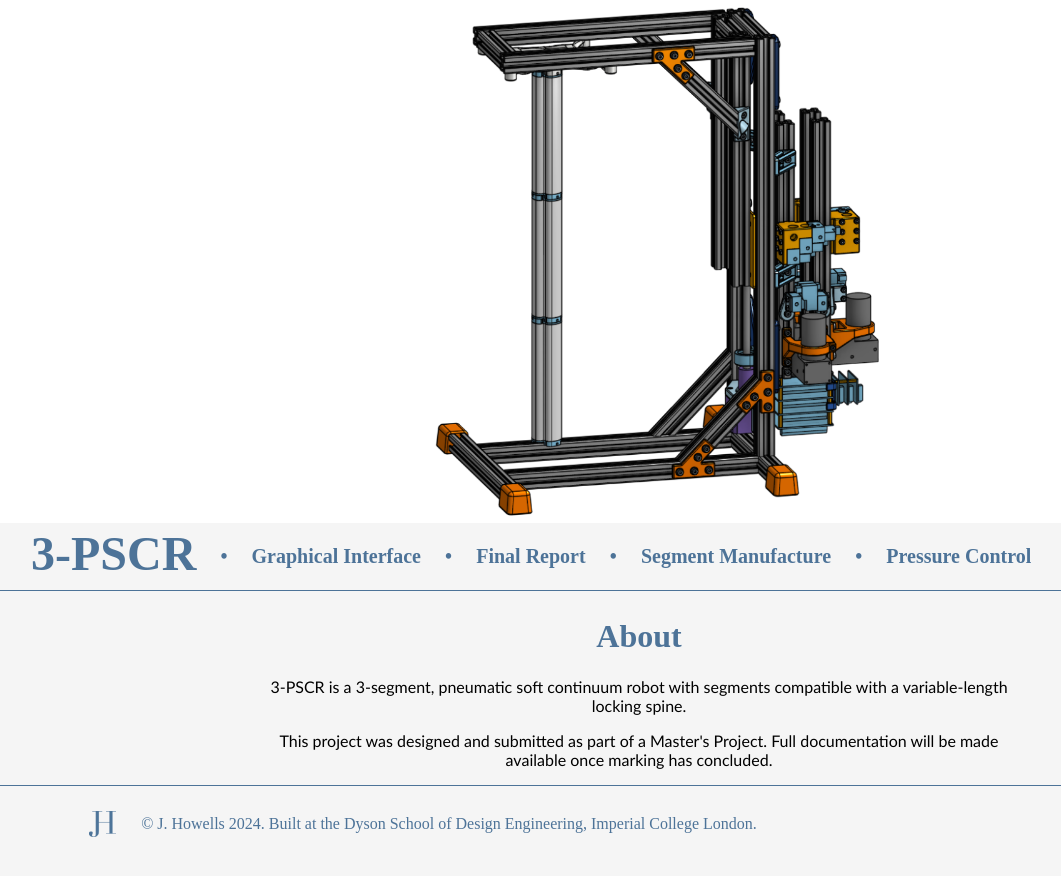
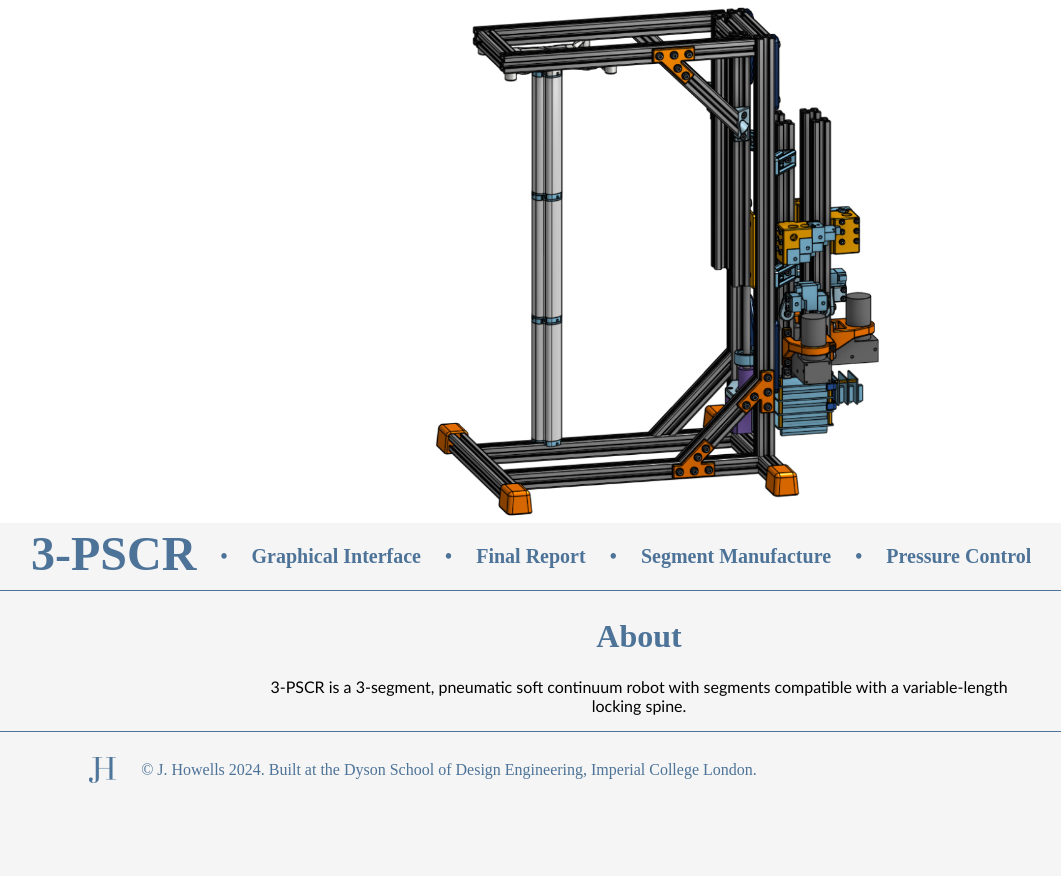
Before and after one commit to 3-PSCR/3-PSCR.github.io, a Jekyll site: the page built from index.html, in a window 1280 px wide. Shown: the top 876 px of the page, without its empty margins (1-1062 px from the left). Built offline with Jekyll 4.4.1, drawn with Linux system fonts in a browser that asks for light colours.

Commit message:
Update index.html

```diff
--- a/index.html
+++ b/index.html
@@ -27,7 +27,6 @@
         <main style="text-align: center;">
             <h1>About</h1>
             <p>3-PSCR is a 3-segment, pneumatic soft continuum robot with segments compatible with a variable-length locking spine.</p>
-            <p>This project was designed and submitted as part of a Master's Project. Full documentation will be made available once marking has concluded.</p>
         </main>
 
 {% include footer.html %}
```
